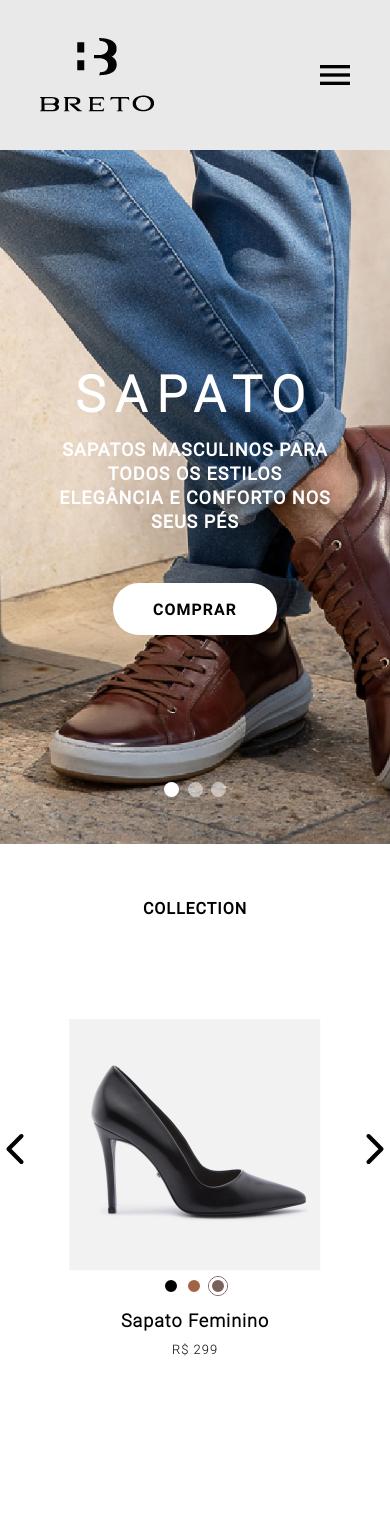
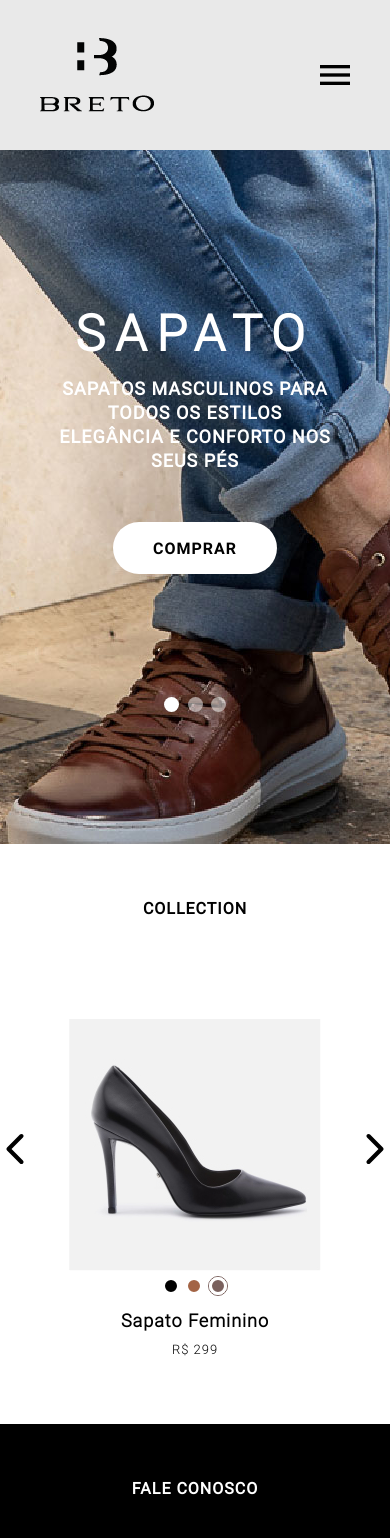
Before and after one commit to gugarosp/breto, a plain HTML site: page index.html in a window 390 px wide. Shown: the top 1538 px of the page. Drawn offline with Linux system fonts and the light colour scheme.

Commit message:
Alterações feitas no HTML e CSS do banner inicial

```diff
--- a/css/_responsividade.scss
+++ b/css/_responsividade.scss
@@ -78,6 +78,13 @@
 
     }
 
+    section, footer {
+        h1 {
+            text-align: center;
+        }
+
+    }
+
     #collection {
         #collection-navegacao {
             display: block;
@@ -95,7 +102,7 @@
                 height: 60px;
                 display: block;
                 top: 100px;
-                z-index: 1;
+                z-index: 10;
                 background: $cor-quarternaria url(css-img/seta-direita.svg) no-repeat center;
                 background-size: contain;
             }
@@ -116,7 +123,7 @@
             position: absolute;
             left: 0;
             overflow: hidden;
-            height: 500px;
+            height: 405px;
 
             .collection-item {
                 width: 100%;
@@ -149,6 +156,18 @@
             display: table;
         }
 
+        form {
+            .form-envolve-enviar {
+                text-align: center;
+
+                input {
+                    float: none;
+                }
+
+            }
+
+        }
+
     }
 
     footer {
@@ -175,6 +194,7 @@
 
         #footer-newsletter {
             margin-top: 30px;
+            text-align: center;
 
             #footer-newsletter-form {
                 margin-bottom: 0;
@@ -198,8 +218,14 @@
 @media screen and (max-width: 500px) {
     #banner {
         .conteudo-container {
-            h1 {
-                font-size: 50px;
+            #banner-texto {
+                div{
+                    h1 {
+                        font-size: 50px;
+                    }
+
+                }
+
             }
 
         }
--- a/css/estilos.scss
+++ b/css/estilos.scss
@@ -218,19 +218,27 @@
 
 // Banner
 #banner {
-    display: table;
     width: calc(100% - 2*#{$margem-global});
-    min-height: calc(100% - #{$altura-menu} - 2*#{$margem-global});
+    height: calc(100% - #{$altura-menu} - 2*#{$margem-global});
+    min-height: 400px;
+    background: url(css-img/banner.jpg) no-repeat center;
     margin-top: $altura-menu;
-    background: url(css-img/banner.jpg) no-repeat center;
-    background-size: cover;
 
     .conteudo-container {
+        display: block;
+        height: 100%;
+
+        #banner-texto {
+            display: table;
+            width: 100%;
+            height: 80%;
+            margin-bottom: 5%;
+
+            div {
                 display: table-cell;
-        width: 100%;
-        color: $cor-quarternaria;
                 vertical-align: middle;
                 text-align: center;
+                color: $cor-quarternaria;
 
                 h1 {
                     font-size: 100px;
@@ -268,11 +276,11 @@
 
             }
 
+        }
+
         #banner-carrossel {
-        position: absolute;
-        width: 100%;
-        left: 0;
-        bottom: 0;
+            height: 10%;
+            text-align: center;
             text-align: center;
             padding-bottom: 40px;
 
@@ -297,9 +305,12 @@
 
     }
 
+}
+
 // Collection
 #collection {
     background-color: $cor-quarternaria;
+    min-height: 500px;
 
     h1 {
         text-align: center;
--- a/index.html
+++ b/index.html
@@ -54,6 +54,8 @@
     <!-- Banner -->
     <section id="banner">
         <div class="conteudo-container">
+            <div id="banner-texto">
+                <div>
                     <h1>Sapato</h1>
                     <h5>
                         Sapatos Masculinos para todos os estilos<br>
@@ -61,10 +63,12 @@
                     </h5>
                     <a href="#">Comprar</a>
                 </div>
+            </div>
             <div id="banner-carrossel">
                 <span id="banner-carrossel-1" class="banner-carrossel-ativo">1</span>
                 <span id="banner-carrossel-1">2</span>
                 <span id="banner-carrossel-1">3</span>
+            </div>
         </div>
     </section>
 
@@ -181,7 +185,7 @@
                     <div class="form-alerta"><span>Nome não preenchido</span></div>
                     <input id="form-email" type="text" placeholder="E-mail">
                     <div class="form-alerta"><span>Este campo deve conter um e-mail válido</span></div>
-                    <input id="form-telefone" type="text" placeholder="Telefone">
+                    <input id="form-telefone" type="text" maxlength="16" placeholder="Telefone">
                     <div class="form-alerta"><span>Este campo deve conter um telefone válido (apenas números)</span></div>
                     <select id="form-departamento">
                         <option disabled selected>Departamento</option>
@@ -191,7 +195,7 @@
                     <div class="form-alerta"><span>Departamento não selecionado</span></div>
                     <textarea id="form-mensagem" placeholder="Mensagem"></textarea>
                     <div class="form-alerta"><span>Mensagem não preenchida</span></div>
-                    <input id="form-enviar" type="submit" value="" placeholder="Enviar">
+                    <div class="form-envolve-enviar"><input id="form-enviar" type="submit" value="" placeholder="Enviar"></div>
                 </form>
                 <div class="form-resultado"><span>Enviando...</span></div>
             </div>
```
Also changed, not shown: css/estilos.css, 1 other file. Lines whose indentation alone changed are shown as unchanged.
